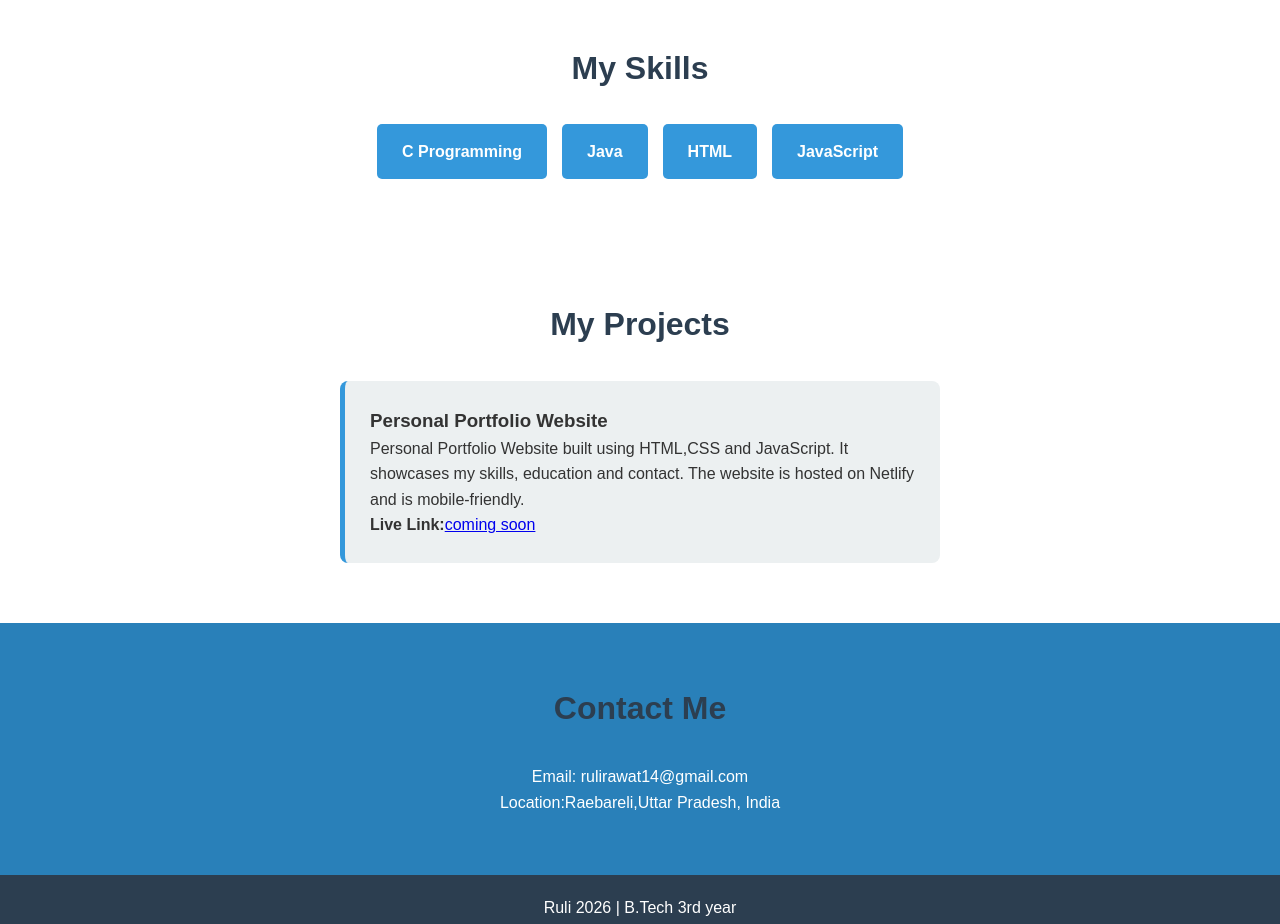
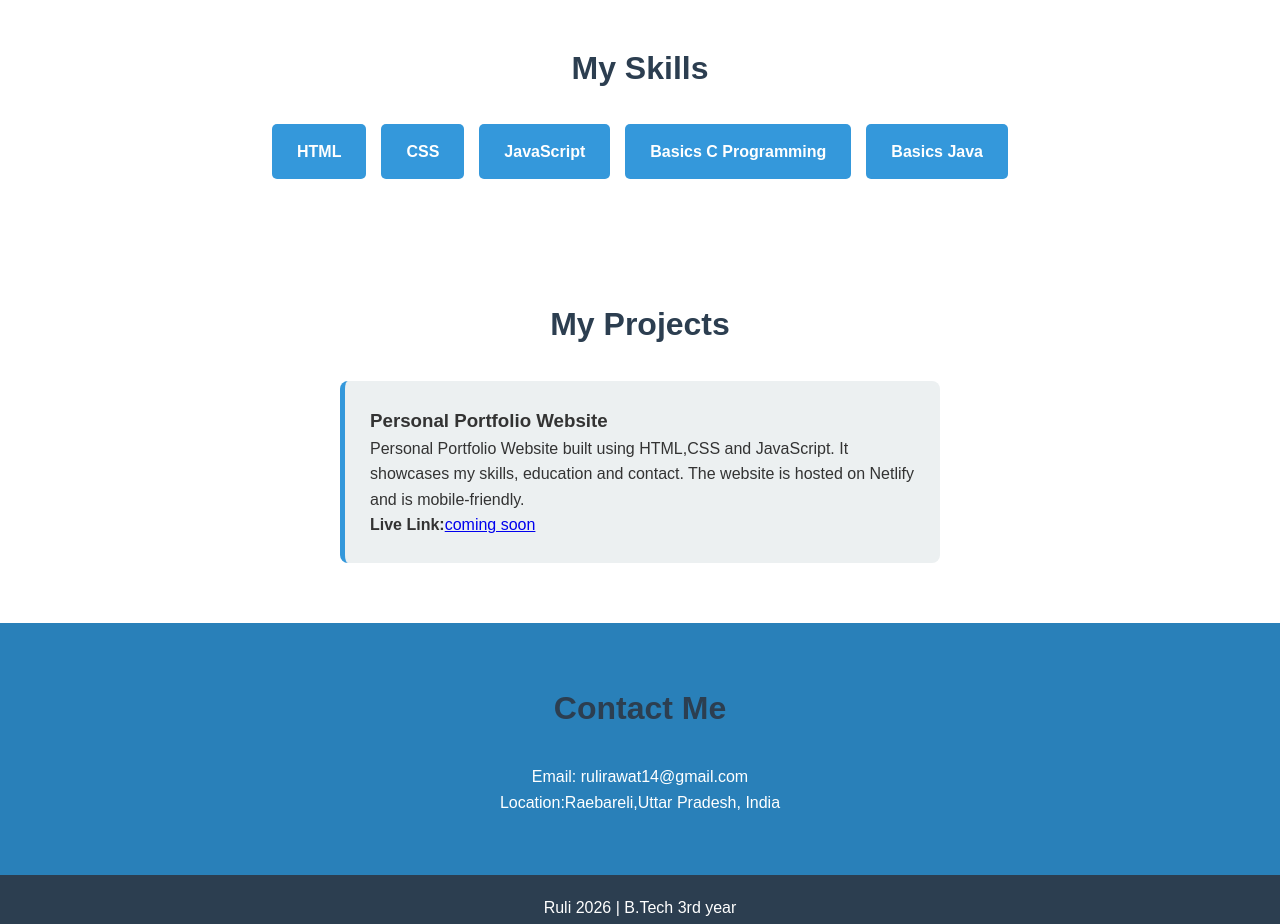
Before and after one commit to rulirawat1403/Personal-Portfolio, a plain HTML site: page index.html in a window 1280 px wide. Shown: the part 800-1724 px from the top of the page. Drawn offline with Linux system fonts and the light colour scheme.

Commit message:
Added Basics in C and Java skill
Updated skills section to include CSS and restructured the order of skills. Improved overall formatting and content clarity.

```diff
--- a/index.html
+++ b/index.html
@@ -36,10 +36,11 @@
 <section id="skills">
     <h2>My Skills</h2>
     <div class="skills-grid">
-        <div class="skill">C Programming</div>
-        <div class="skill">Java</div>
         <div class="skill">HTML</div>
+        <div class="skill">CSS</div>
         <div class="skill">JavaScript</div>
+        <div class="skill"> Basics C Programming</div>
+        <div class="skill"> Basics Java</div>
     </div>
  </section>
  <section id="projects">
```
